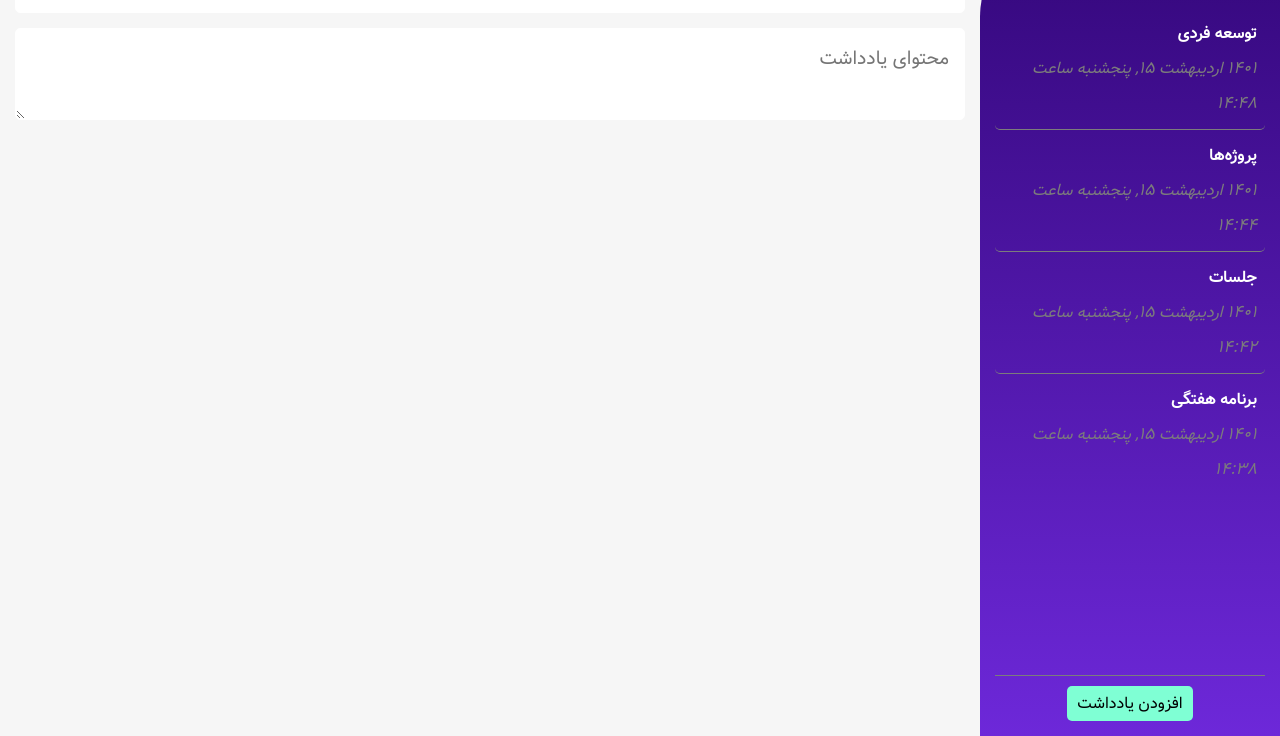
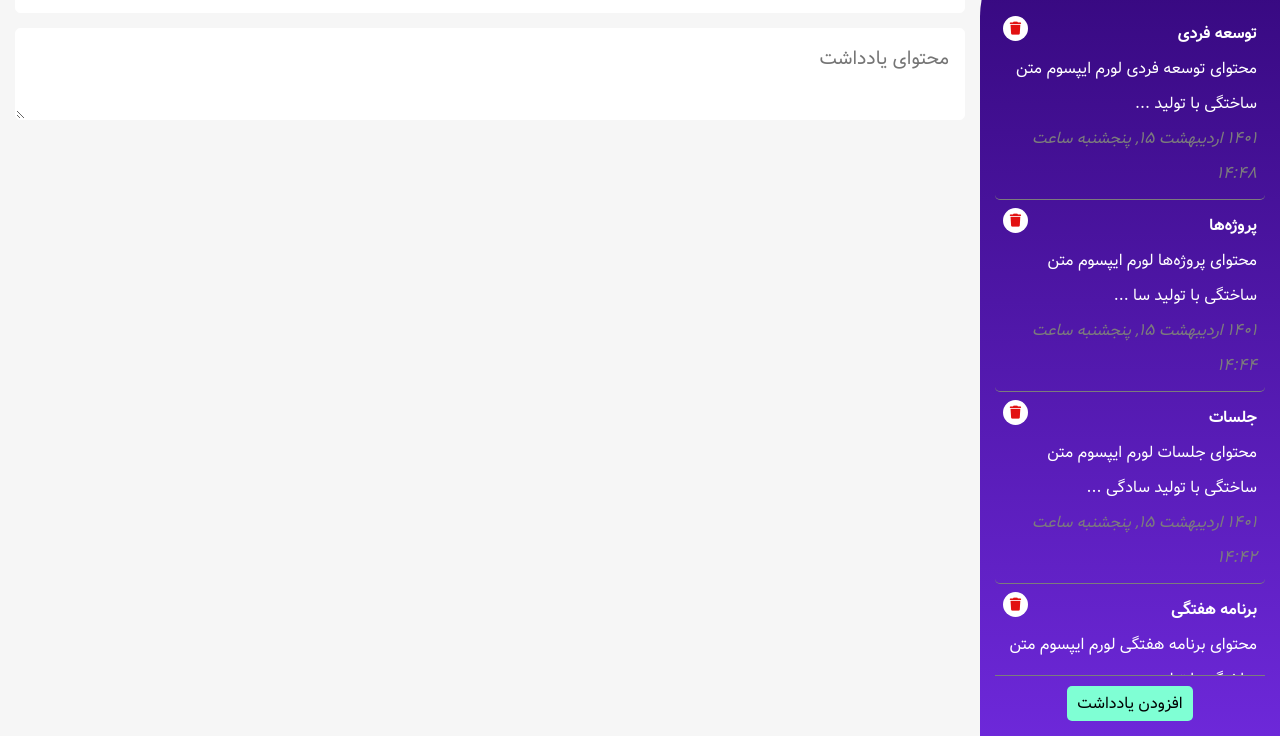
Before and after one commit to amir-rismaani/note-app, a plain HTML site: page index.html in a window 1280 px wide. Shown: the part 64-800 px from the top of the page. Drawn offline with Linux system fonts and the light colour scheme.

Commit message:
update note list and delete note

```diff
--- a/classes/Notes.js
+++ b/classes/Notes.js
@@ -4,25 +4,29 @@ const notes = [
   {
     id: 1,
     title: "برنامه هفتگی",
-    content: "محتوای برنامه هفتگی",
+    content:
+      "محتوای برنامه هفتگی لورم ایپسوم متن ساختگی با تولید سادگی نامفهوم از صنعت چاپ، و با استفاده از طراحان گرافیک است، چاپگرها و متون بلکه روزنامه و مجله در ستون و سطرآنچنان که لازم است، و برای شرایط فعلی تکنولوژی مورد نیاز، و کاربردهای متنوع با هدف بهبود ابزارهای کاربردی می باشد، کتابهای زیادی در شصت و سه درصد گذشته حال و آینده، شناخت فراوان جامعه و متخصصان را می طلبد، تا با",
     updated: "2022-05-05T14:38:25.551Z",
   },
   {
     id: 2,
     title: "جلسات",
-    content: "محتوای جلسات",
+    content:
+      "محتوای جلسات لورم ایپسوم متن ساختگی با تولید سادگی نامفهوم از صنعت چاپ، و با استفاده از طراحان گرافیک است، چاپگرها و متون بلکه روزنامه و مجله در ستون و سطرآنچنان که لازم است، و برای شرایط فعلی تکنولوژی مورد نیاز، و کاربردهای متنوع با هدف بهبود ابزارهای کاربردی می باشد، کتابهای زیادی در شصت و سه درصد گذشته حال و آینده، شناخت فراوان جامعه و متخصصان را می طلبد، تا با",
     updated: "2022-05-05T14:42:30.282Z",
   },
   {
     id: 3,
     title: "پروژه‌ها",
-    content: "محتوای پروژه‌ها",
+    content:
+      "محتوای پروژه‌ها لورم ایپسوم متن ساختگی با تولید سادگی نامفهوم از صنعت چاپ، و با استفاده از طراحان گرافیک است، چاپگرها و متون بلکه روزنامه و مجله در ستون و سطرآنچنان که لازم است، و برای شرایط فعلی تکنولوژی مورد نیاز، و کاربردهای متنوع با هدف بهبود ابزارهای کاربردی می باشد، کتابهای زیادی در شصت و سه درصد گذشته حال و آینده، شناخت فراوان جامعه و متخصصان را می طلبد، تا با",
     updated: "2022-05-05T14:44:04.457Z",
   },
   {
     id: 4,
     title: "توسعه فردی",
-    content: "محتوای توسعه فردی",
+    content:
+      "محتوای توسعه فردی لورم ایپسوم متن ساختگی با تولید سادگی نامفهوم از صنعت چاپ، و با استفاده از طراحان گرافیک است، چاپگرها و متون بلکه روزنامه و مجله در ستون و سطرآنچنان که لازم است، و برای شرایط فعلی تکنولوژی مورد نیاز، و کاربردهای متنوع با هدف بهبود ابزارهای کاربردی می باشد، کتابهای زیادی در شصت و سه درصد گذشته حال و آینده، شناخت فراوان جامعه و متخصصان را می طلبد، تا با",
     updated: "2022-05-05T14:48:39.931Z",
   },
 ];
--- a/classes/View.js
+++ b/classes/View.js
@@ -25,9 +25,11 @@ export default class View {
         </main>
     `;
 
-    const { onAddNote, onNoteEdit } = handler;
+    const { onAddNote, onNoteEdit, onNoteSelect, onNoteDelete } = handler;
     this.onAddNote = onAddNote;
     this.onNoteEdit = onNoteEdit;
+    this.onNoteSelect = onNoteSelect;
+    this.onNoteDelete = onNoteDelete;
     const addNoteButton = this.root.querySelector(".add-note");
     const inputTitle = this.root.querySelector(".input-title");
     const inputContent = this.root.querySelector(".input-content");
@@ -48,10 +50,18 @@ export default class View {
   #createNoteElement(noteObj) {
     const { id, title, content, updated } = noteObj;
     const MAX_LENGTH_CONTENT = 50;
-    const noteElement = `
+    return `
       <li class="sidebar__note note" data-note-id="${id}">
+        <div class="sidebar__header">
           <h2 class="note__title">${title}</h2>
+          <span class="note__trash"><i class="fa fa-trash" aria-hidden="true"></i></span>
+        </div>
         <p class="note__content">
+        ${
+          content.length > MAX_LENGTH_CONTENT
+            ? content.substr(0, MAX_LENGTH_CONTENT)
+            : content
+        }
         ${content.length > MAX_LENGTH_CONTENT ? "..." : ""}
         </p>
         <p class="note__meta">${new Date(updated).toLocaleString("fa", {
@@ -60,16 +70,30 @@ export default class View {
         })}</p>
       </li>
     `;
-    return noteElement;
   }
 
   updateNoteLists(notes) {
     const notesContainer = this.root.querySelector(".sidebar__notes");
     notesContainer.innerHTML = "";
     let noteLists = "";
-    notes.forEach((note) => {
+    for (const note of notes) {
       noteLists += this.#createNoteElement(note);
+    }
+    notesContainer.innerHTML = noteLists;
+
+    const noteItems = notesContainer.querySelectorAll(".sidebar__note");
+    noteItems.forEach((noteItem) => {
+      const noteId = noteItem.dataset.noteId;
+      noteItem.addEventListener("click", () => {
+        this.onNoteSelect(noteId);
       });
-    notesContainer.innerHTML = noteLists;
+
+      noteItem
+        .querySelector(".note__trash")
+        .addEventListener("click", (event) => {
+          event.stopPropagation();
+          this.onNoteDelete(noteId);
+        });
+    });
   }
 }
--- a/scripts.js
+++ b/scripts.js
@@ -9,6 +9,12 @@ const view = new View(app, {
   onNoteEdit(newTitle, newContent) {
     console.log("Note has been edited.", newTitle, newContent);
   },
+  onNoteSelect(noteId) {
+    console.log("Note has been selected.", noteId);
+  },
+  onNoteDelete(noteId) {
+    console.log("Note has been deleted.", noteId);
+  },
 });
 
 view.updateNoteLists(Notes.getAllNotes());
--- a/styles.css
+++ b/styles.css
@@ -99,17 +99,24 @@ body,
     border-bottom: 1px solid var(--color-gray);
 }
 
-.note__title{
-
+.sidebar__header{
+    display: flex;
+    justify-content: space-between;
+}
+.note__trash{
+    background-color: var(--color-white);
+    color: var(--color-red);
+    display: flex;
+    justify-content: center;
+    align-items: center;
+    width: 25px;
+    height: 25px;
+    border-radius: 100%;
 }
 
-.note__content{
-    white-space: nowrap;
-    overflow: hidden;
-    text-overflow: ellipsis;
-    overflow-wrap: break-word;
+.note__trash i{
+    font-size: 1.3rem;
 }
-
 .note--active{
     background-color: var(--color-white);
 }
```
Lines whose indentation alone changed are shown as unchanged.
